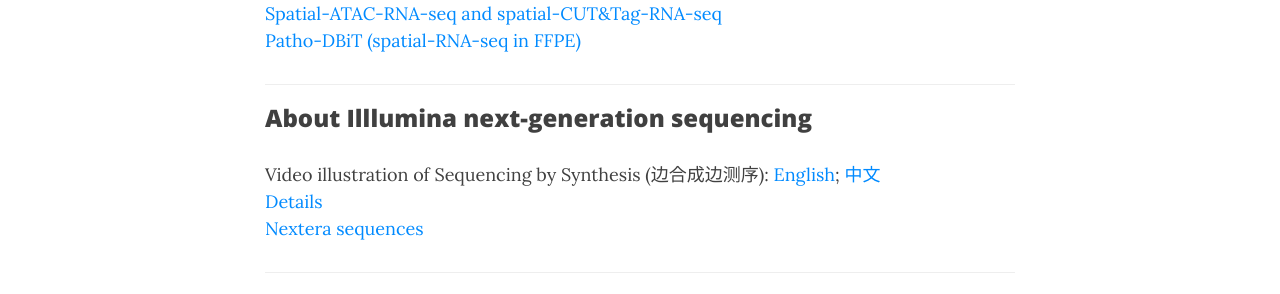
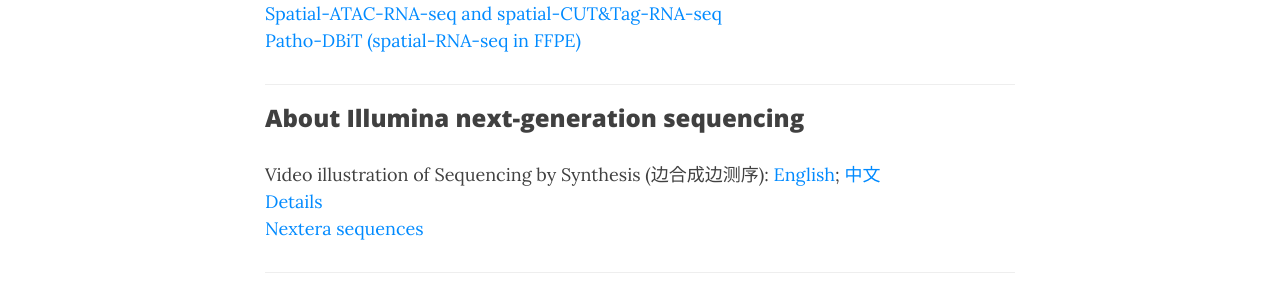
Before and after one commit to TheLiLab/thelilab.github.io, a Jekyll site: the page built from wetlab.md, in a window 1280 px wide and 900 px high, scrolled down 1276 px. Shown: the part 159-453 px from the top of the window. Built offline with Jekyll 4.4.1, drawn with Linux system fonts in a browser that asks for light colours; nearby versions of some CDN libraries.

Commit message:
Update wetlab.md

```diff
--- a/wetlab.md
+++ b/wetlab.md
@@ -38,7 +38,7 @@
 <a href="https://doi.org/10.1016/j.cell.2024.09.001" target="_blank">Patho-DBiT (spatial-RNA-seq in FFPE)</a><br>
 <hr>
 
-### About Illlumina next-generation sequencing
+### About Illumina next-generation sequencing
 Video illustration of Sequencing by Synthesis (边合成边测序): <a href="https://www.youtube.com/watch?v=fCd6B5HRaZ8" target="_blank">English</a>; <a href="https://www.bilibili.com/video/BV1W44y1373N/?spm_id_from=333.337.search-card.all.click&vd_source=4bb94a4fe4816451654e056a90253e89" target="_blank">中文</a><br>
 <a href="https://teichlab.github.io/scg_lib_structs/methods_html/Illumina.html" target="_blank">Details</a><br>
 <a href="https://support-docs.illumina.com/SHARE/AdapterSequences/Content/SHARE/AdapterSeq/Nextera/SequencesNextera_Illumina.htm" target="_blank">Nextera sequences</a><br>
```
